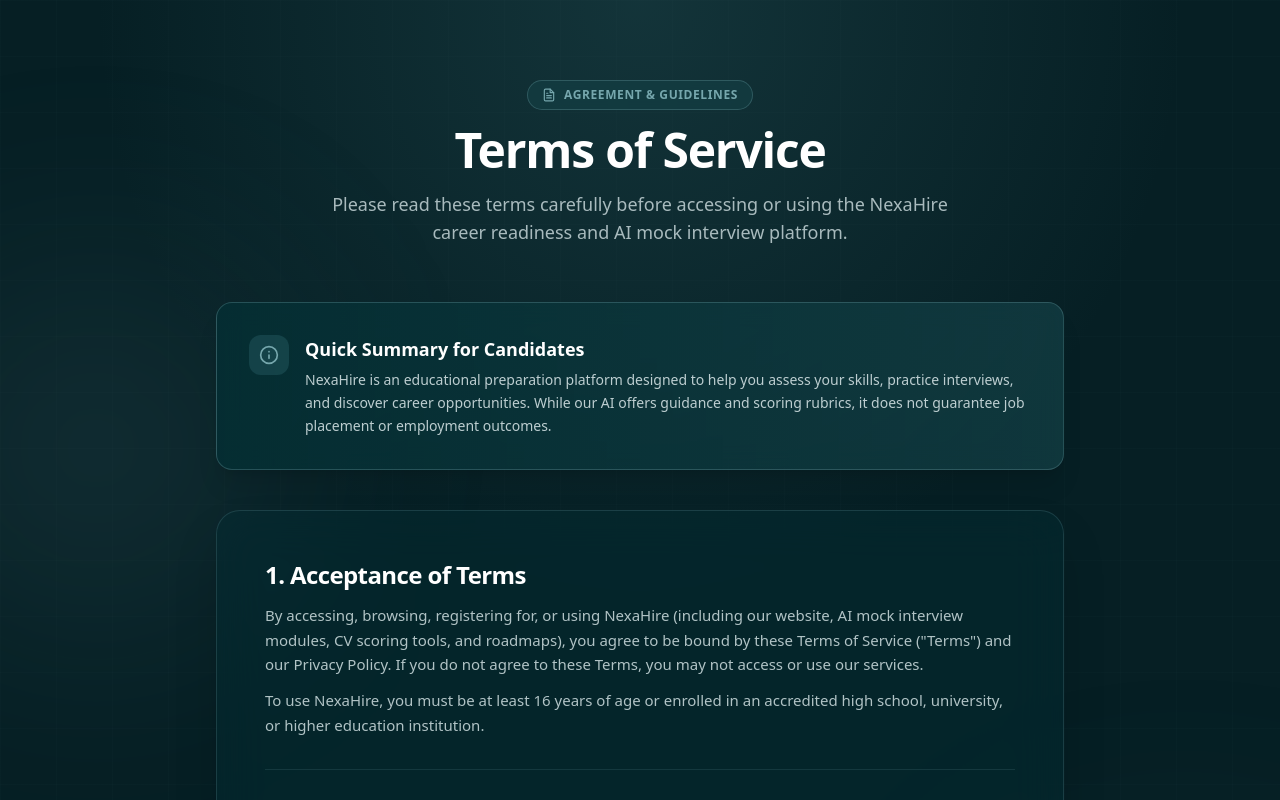
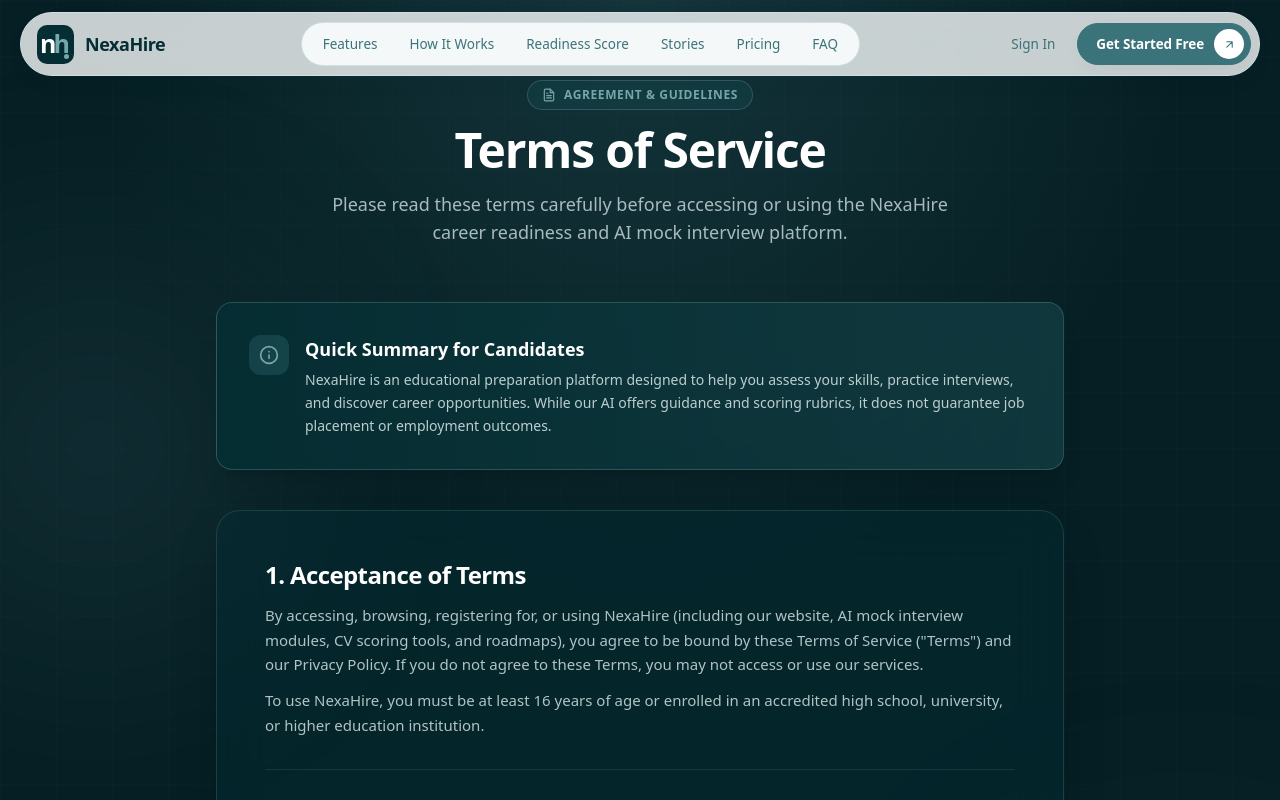
Before and after one commit to abdullah-2025/nexahire-ai-site, a Next.js app: page /terms in a window 1280 px wide. Shown: the top 800 px of the page. Built offline with nearby package versions, Linux system fonts and the light colour scheme; a web font is replaced by a local one.

Commit message:
added responsiveness to the nav bar

```diff
--- a/src/app/layout.tsx
+++ b/src/app/layout.tsx
@@ -1,5 +1,6 @@
 import type { Metadata } from 'next'
 import type { ReactNode } from 'react'
+import Navigation from '@/components/Navigation'
 import './globals.css'
 
 export const metadata: Metadata = {
@@ -12,7 +13,10 @@
 export default function RootLayout({ children }: { children: ReactNode }) {
   return (
     <html lang="en">
-      <body suppressHydrationWarning>{children}</body>
+      <body suppressHydrationWarning>
+        <Navigation />
+        {children}
+      </body>
     </html>
   )
 }
--- a/src/components/Hero.tsx
+++ b/src/components/Hero.tsx
@@ -1,5 +1,4 @@
 import InterviewGlobe from './InterviewGlobe'
-import Navigation from './Navigation'
 import { Icon } from './HeroIcon'
 import { authLinks } from '@/data/auth-links'
 import { icons } from '@/data/hero-icons'
@@ -7,8 +6,6 @@
 export default function Hero() {
   return (
     <section id="top" className="hero hero24">
-      <Navigation />
-
       <div className="hero24__backdrop" aria-hidden="true">
         <span className="hero24__glow hero24__glow--left" />
         <span className="hero24__glow hero24__glow--right" />
--- a/src/components/Navigation.tsx
+++ b/src/components/Navigation.tsx
@@ -1,66 +1,87 @@
 'use client'
 
-import { useEffect, useState } from 'react'
+import { usePathname } from 'next/navigation'
+import { useEffect, useRef, useState } from 'react'
 import { Icon } from './HeroIcon'
 import BrandLogo from './BrandLogo'
 import { icons } from '@/data/hero-icons'
 import { authLinks } from '@/data/auth-links'
+import useBodyScrollLock from '@/hooks/useBodyScrollLock'
 
 export default function Navigation() {
-  const [scrolled, setScrolled] = useState(false)
+  const pathname = usePathname()
+
+  return <NavigationContent key={pathname} pathname={pathname} />
+}
+
+function NavigationContent({ pathname }: { pathname: string }) {
   const [menuOpen, setMenuOpen] = useState(false)
+  const buttonRef = useRef<HTMLButtonElement>(null)
+  const menuRef = useRef<HTMLDivElement>(null)
+  const wasOpen = useRef(false)
+  const sectionHref = (section: string) =>
+    pathname === '/' ? `#${section}` : `/#${section}`
 
   useEffect(() => {
-    const onScroll = () => setScrolled(window.scrollY > 20)
-    onScroll()
-    window.addEventListener('scroll', onScroll, { passive: true })
-    return () => window.removeEventListener('scroll', onScroll)
+    if (menuOpen) {
+      menuRef.current?.querySelector<HTMLElement>('a, button')?.focus()
+    } else if (wasOpen.current) {
+      buttonRef.current?.focus()
+    }
+    wasOpen.current = menuOpen
+  }, [menuOpen])
+
+  useEffect(() => {
+    const desktopViewport = window.matchMedia('(min-width: 1024px)')
+    const closeOnDesktop = () => {
+      if (desktopViewport.matches) setMenuOpen(false)
+    }
+    desktopViewport.addEventListener('change', closeOnDesktop)
+    return () => {
+      desktopViewport.removeEventListener('change', closeOnDesktop)
+    }
   }, [])
 
-  // Complete Page Scroll Lock while mobile/tablet menu is open
   useEffect(() => {
-    if (menuOpen) {
-      document.documentElement.style.overflow = 'hidden'
-      document.body.style.overflow = 'hidden'
-    } else {
-      document.documentElement.style.overflow = 'unset'
-      document.body.style.overflow = 'unset'
+    if (!menuOpen) return
+    const closeOnEscape = (event: KeyboardEvent) => {
+      if (event.key === 'Escape') setMenuOpen(false)
     }
+    document.addEventListener('keydown', closeOnEscape)
+    return () => document.removeEventListener('keydown', closeOnEscape)
+  }, [menuOpen])
 
-    // Cleanup when component unmounts
-    return () => {
-      document.documentElement.style.overflow = 'unset'
-      document.body.style.overflow = 'unset'
-    }
-  }, [menuOpen])
+  useBodyScrollLock(menuOpen)
+
+  const closeMenu = () => setMenuOpen(false)
 
   return (
     <>
-      {/* Background Blur Overlay for Mobile/Tablet Navigation Drawer */}
-      {menuOpen && (
       <div
-          className="fixed inset-0 z-40 bg-black/30 backdrop-blur-md touch-none select-none"
-          onClick={() => setMenuOpen(false)}
-          onTouchMove={(e) => e.preventDefault()}
-          onWheel={(e) => e.preventDefault()}
+        className={`nav__overlay${menuOpen ? ' nav__overlay--open' : ''}`}
+        onClick={closeMenu}
         aria-hidden="true"
       />
-      )}
 
-      <nav className={`nav ${scrolled ? 'nav--scrolled' : ''}`}>
+      <nav className="nav">
         <div className="nav__inner">
-          <a href="#" className="nav__logo" aria-label="NexaHire home">
+          <a
+            href="#top"
+            className="nav__logo"
+            aria-label="NexaHire home"
+            onClick={closeMenu}
+          >
             <BrandLogo />
           </a>
 
           {/* Center Pill Capsule for Links */}
           <div className="nav__links-capsule">
-            <a href="#features">Features</a>
-            <a href="#how-it-works">How It Works</a>
-            <a href="#readiness">Readiness Score</a>
-            <a href="#testimonials">Stories</a>
-            <a href="#pricing">Pricing</a>
-            <a href="#faq">FAQ</a>
+            <a href={sectionHref('features')}>Features</a>
+            <a href={sectionHref('how-it-works')}>How It Works</a>
+            <a href={sectionHref('readiness')}>Readiness Score</a>
+            <a href={sectionHref('testimonials')}>Stories</a>
+            <a href={sectionHref('pricing')}>Pricing</a>
+            <a href={sectionHref('faq')}>FAQ</a>
           </div>
 
           {/* Right Actions */}
@@ -77,53 +98,55 @@
           </div>
 
           <button
+            ref={buttonRef}
             className="nav__burger"
-            onClick={() => setMenuOpen(!menuOpen)}
-            aria-label="Toggle menu"
+            onClick={() => setMenuOpen((previous) => !previous)}
+            aria-label={menuOpen ? 'Close navigation menu' : 'Open navigation menu'}
             aria-expanded={menuOpen}
             aria-controls="mobile-navigation"
           >
             <Icon d={menuOpen ? icons.x : icons.menu} size={20} />
           </button>
         </div>
+      </nav>
 
-        {/* Mobile menu dropdown */}
-        {menuOpen && (
-          <div className="nav__mobile-wrapper">
       <div
+        ref={menuRef}
         id="mobile-navigation"
-              className="nav__mobile nav__mobile--open"
+        className={`nav__mobile${menuOpen ? ' nav__mobile--open' : ''}`}
+        aria-hidden={!menuOpen}
+        inert={!menuOpen}
       >
-              <a href="#features" onClick={() => setMenuOpen(false)}>
+        <a href={sectionHref('features')} onClick={closeMenu}>
           Features
         </a>
-              <a href="#how-it-works" onClick={() => setMenuOpen(false)}>
+        <a href={sectionHref('how-it-works')} onClick={closeMenu}>
           How It Works
         </a>
-              <a href="#readiness" onClick={() => setMenuOpen(false)}>
+        <a href={sectionHref('readiness')} onClick={closeMenu}>
           Readiness Score
         </a>
-              <a href="#testimonials" onClick={() => setMenuOpen(false)}>
+        <a href={sectionHref('testimonials')} onClick={closeMenu}>
           Stories
         </a>
-              <a href="#pricing" onClick={() => setMenuOpen(false)}>
+        <a href={sectionHref('pricing')} onClick={closeMenu}>
           Pricing
         </a>
-              <a href="#faq" onClick={() => setMenuOpen(false)}>
+        <a href={sectionHref('faq')} onClick={closeMenu}>
           FAQ
         </a>
         <div className="nav__mobile-actions">
           <a
             href={authLinks.login}
             className="nav__signin"
-                  onClick={() => setMenuOpen(false)}
+            onClick={closeMenu}
           >
             Sign In
           </a>
           <a
             href={authLinks.signup}
             className="nav__cta nav__cta--full"
-                  onClick={() => setMenuOpen(false)}
+            onClick={closeMenu}
           >
             <span className="nav__cta-text">Get Started Free</span>
             <span className="nav__cta-arrow">
@@ -132,9 +155,6 @@
           </a>
         </div>
       </div>
-          </div>
-        )}
-      </nav>
     </>
   )
 }
--- /dev/null
+++ b/src/hooks/useBodyScrollLock.ts
@@ -0,0 +1,17 @@
+'use client'
+
+import { useEffect } from 'react'
+
+export default function useBodyScrollLock(locked: boolean) {
+  useEffect(() => {
+    if (!locked) return
+
+    const root = document.documentElement
+    const previousOverflow = root.style.overflow
+    root.style.overflow = 'hidden'
+
+    return () => {
+      root.style.overflow = previousOverflow
+    }
+  }, [locked])
+}
--- a/src/styles/theme.css
+++ b/src/styles/theme.css
@@ -39,16 +39,15 @@
 
 .nav {
   position: fixed;
-  top: 18px;
+  top: 0;
   left: 0;
   right: 0;
-  z-index: 100;
+  z-index: var(--z-navbar);
   display: flex;
   flex-direction: column;
   align-items: center;
-  padding: 0 16px;
+  padding: 12px 16px;
   pointer-events: none;
-  transition: transform 0.35s cubic-bezier(0.16, 1, 0.3, 1);
 }
 
 .nav__inner {
@@ -71,12 +70,6 @@
     background 0.35s,
     border-color 0.35s,
     box-shadow 0.35s;
-}
-
-.nav--scrolled .nav__inner {
-  background: rgba(var(--bg-rgb), 0.92);
-  border-color: var(--border);
-  box-shadow: var(--shadow-card);
 }
 
 /* Logo */
@@ -148,7 +141,7 @@
   border: 1px solid var(--border);
 }
 
-@media (min-width: 1040px) {
+@media (min-width: 1024px) {
   .nav__links-capsule {
     display: flex;
   }
@@ -181,7 +174,7 @@
   flex-shrink: 0;
 }
 
-@media (min-width: 1040px) {
+@media (min-width: 1024px) {
   .nav__actions {
     display: flex;
   }
@@ -286,39 +279,53 @@
   }
 }
 
-/* Mobile Dropdown Wrapper */
-.nav__mobile-wrapper {
+.nav__mobile {
+  position: fixed;
+  top: 84px;
+  left: 50%;
+  z-index: var(--z-mobile-menu);
+  width: min(1240px, calc(100% - 32px));
+  max-height: calc(100dvh - 100px);
+  overflow-y: auto;
+  transform: translate(-50%, -8px);
+  opacity: 0;
   pointer-events: none;
-  width: 100%;
-  max-width: 1240px;
-  margin-top: 8px;
-}
-
-.nav__mobile {
-  pointer-events: auto;
   display: flex;
   flex-direction: column;
   gap: 2px;
-  max-height: 0;
-  overflow: hidden;
-  padding: 0 18px;
+  padding: 16px 18px 20px;
   border-radius: 24px;
   background: rgba(var(--surface-rgb), 0.94);
   backdrop-filter: blur(24px);
   -webkit-backdrop-filter: blur(24px);
-  border: none;
-  box-shadow: none;
+  border: 1px solid var(--border);
+  box-shadow: 0 24px 60px -16px rgba(var(--shadow-rgb), 0.16);
   transition:
-    max-height 0.4s cubic-bezier(0.16, 1, 0.3, 1),
-    padding 0.3s,
-    border-color 0.3s;
+    opacity 0.25s ease,
+    transform 0.25s ease;
 }
 
 .nav__mobile--open {
-  max-height: 480px;
-  padding: 16px 18px 20px;
-  border: 1px solid var(--border);
-  box-shadow: 0 24px 60px -16px rgba(var(--shadow-rgb), 0.16);
+  transform: translate(-50%, 0);
+  opacity: 1;
+  pointer-events: auto;
+}
+
+.nav__overlay {
+  position: fixed;
+  inset: 0;
+  z-index: var(--z-overlay);
+  background: rgba(0, 0, 0, 0.3);
+  -webkit-backdrop-filter: blur(12px);
+  backdrop-filter: blur(12px);
+  opacity: 0;
+  pointer-events: none;
+  transition: opacity 0.25s ease;
+}
+
+.nav__overlay--open {
+  opacity: 1;
+  pointer-events: auto;
 }
 
 .nav__mobile a {
@@ -352,9 +359,10 @@
   padding: 8px;
 }
 
-@media (min-width: 1040px) {
-  .nav__mobile-wrapper {
-    display: none !important;
+@media (min-width: 1024px) {
+  .nav__mobile,
+  .nav__overlay {
+    display: none;
   }
 }
 
--- a/src/styles/tokens.css
+++ b/src/styles/tokens.css
@@ -1,6 +1,10 @@
 /* Approved palette — docs/design.md. All presentation colors derive from here. */
 :root {
   color-scheme: light;
+  --z-sections: 10;
+  --z-overlay: 40;
+  --z-navbar: 50;
+  --z-mobile-menu: 60;
   --color-teal-100: #d0dfe1;
   --color-teal-300: #76a7ad;
   --color-teal-500: #3b737a;
```
Also changed, not shown: src/styles/sections.css (+6 -3 lines). Lines whose indentation alone changed are shown as unchanged.
